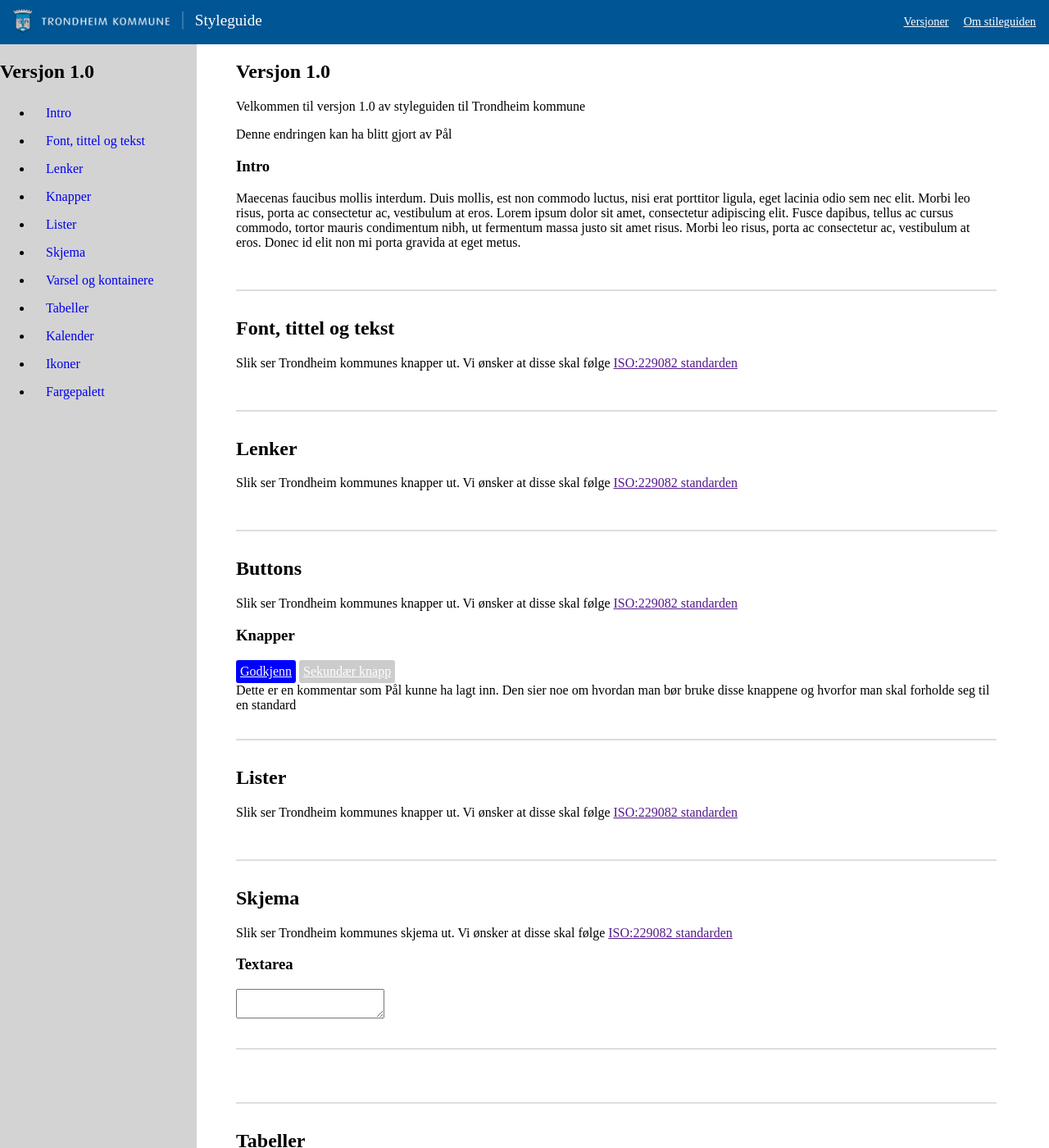
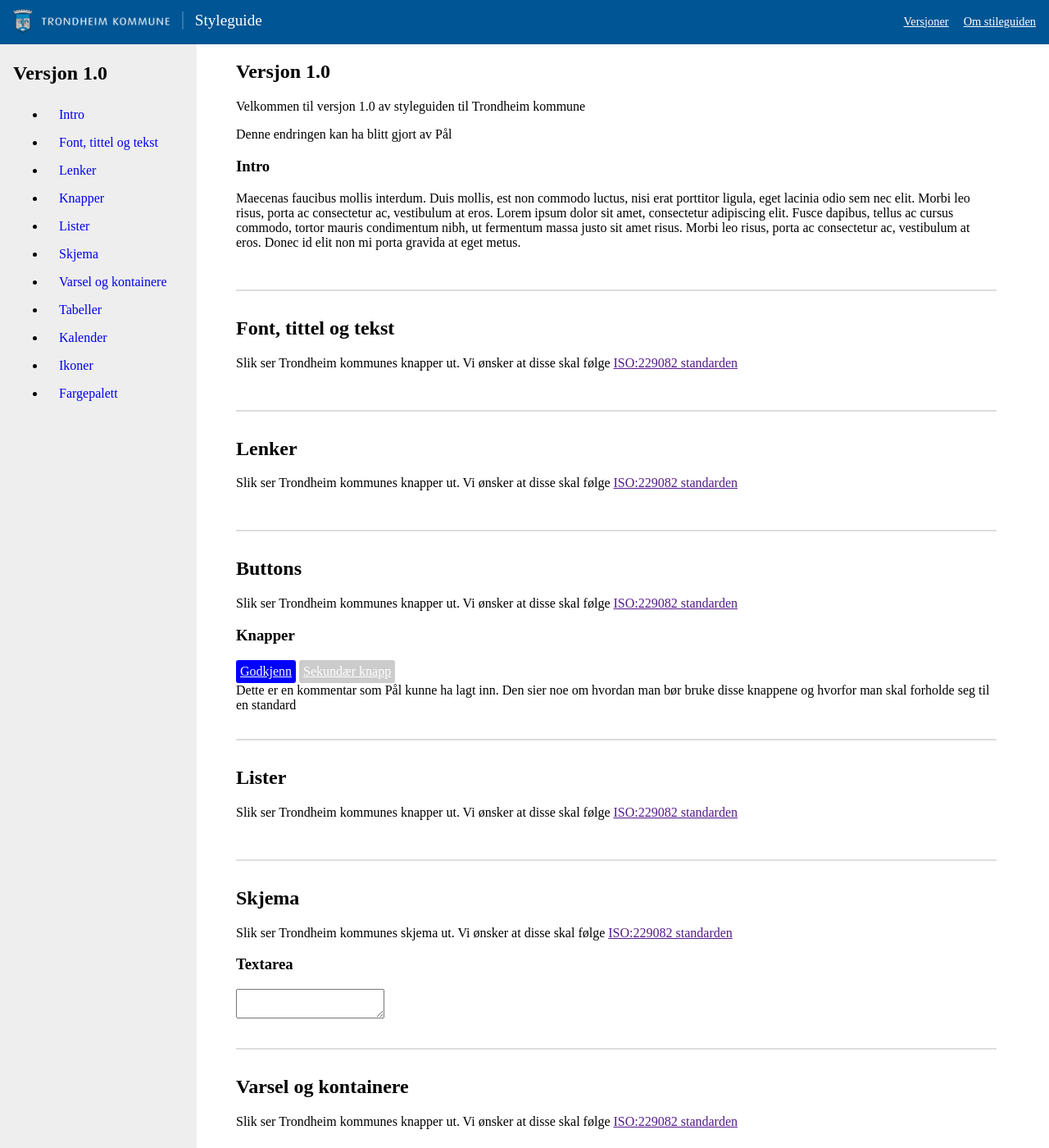
Before and after one commit to rskjonbe/styleguide, a Jekyll site: the page built from versjon/1.0/index.html, in a window 1280 px wide and 1400 px high. Shown: the whole window at 82% size. Built offline with Jekyll 4.4.1, drawn with Linux system fonts in a browser that asks for light colours.

Commit message:
La page index ta full høyde og få padding og sånt

```diff
--- a/_sass/site/_chapter_nav.scss
+++ b/_sass/site/_chapter_nav.scss
@@ -1,6 +1,16 @@
 .page-index {
-	background: lightgray;
+  background: #eee;
+  width: 240px;
+  position: fixed;
+  left: 0;
+  top: 0;
+  height: 100%;
+  overflow-y: scroll;
+  padding: 1em;
+  padding-top: 3.5em;
+  box-sizing: border-box;
 }
+
 .index-chapter {
   list-style: none;
   margin: 0;
--- a/_sass/site/_layout.scss
+++ b/_sass/site/_layout.scss
@@ -16,6 +16,8 @@
   background: $theme-color;
   color: white;
   padding: 0.2em 1em;
+  position: relative;
+  z-index: 1;
 
   a {
     color: white;
@@ -66,8 +68,10 @@
   width: 240px;
   position: fixed;
   left: 0;
+  top: 0;
   height: 100%;
   overflow-y: scroll;
+  padding-top: 3.5em;
 }
 
 .page {
--- a/versjon/1.0/varsel_kontainere.html
+++ b/versjon/1.0/varsel_kontainere.html
@@ -0,0 +1,5 @@
+<h2 class="chapter-heading">Varsel og kontainere</h2>
+
+<p class="chapter-lead">
+    Slik ser Trondheim kommunes knapper ut. Vi ønsker at disse skal følge <a href="">ISO:229082 standarden</a>
+</p>
```
